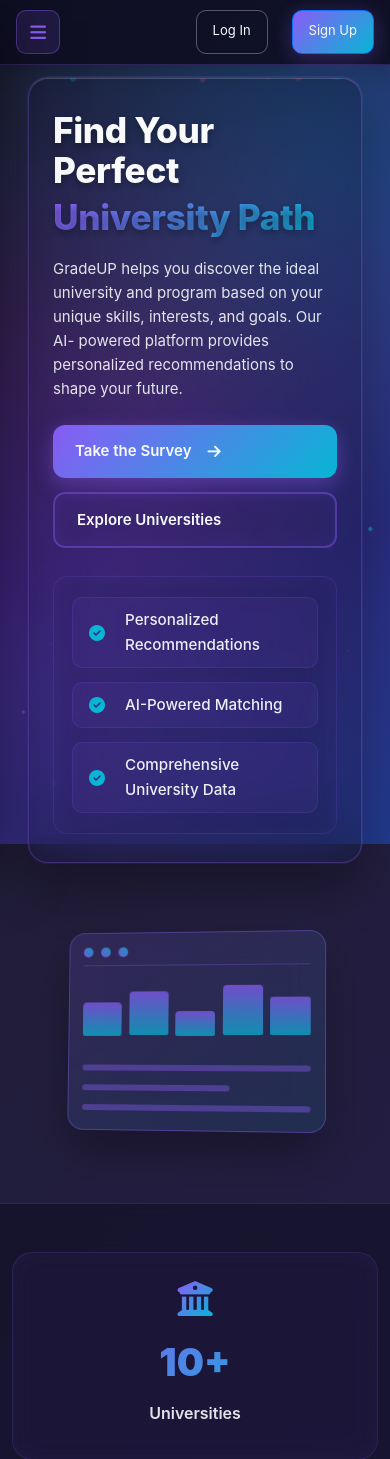
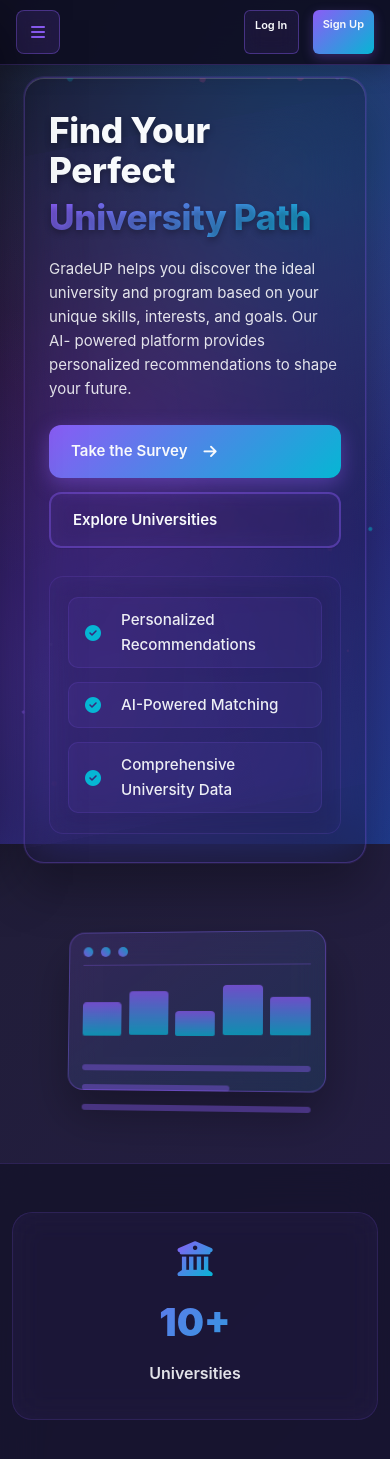
Before and after one commit to codingburgas/2425-11-g-pp-student-practices-assignment-gradeup, a Flask app: page / in a window 390 px wide. Shown: the top 1459 px of the page. Run offline with Flask 3, Linux system fonts and the light colour scheme; some libraries are stand-ins or nearby versions.

Commit message:
fix: Enhanced mobile navbar button positioning and styling

```diff
--- a/app/static/css/style.css
+++ b/app/static/css/style.css
@@ -2628,6 +2628,8 @@
 
   .top-navbar-content {
     height: 100%;
+    justify-content: space-between;
+    align-items: center;
   }
 
   .mobile-menu-toggle {
@@ -2637,9 +2639,51 @@
     border-radius: 10px;
   }
 
+  /* Enhanced nav-actions for mobile */
+  .nav-actions {
+    display: flex !important;
+    align-items: center;
+    gap: 8px !important;
+    margin-left: auto;
+  }
+
   .nav-actions .btn {
-    padding: 10px 16px;
-    font-size: 13px;
+    padding: 8px 12px !important;
+    font-size: 12px !important;
+    font-weight: 600 !important;
+    border-radius: 8px !important;
+    min-width: 60px !important;
+    text-align: center !important;
+    transition: all 0.3s ease !important;
+    border: 1px solid rgba(139, 92, 246, 0.3) !important;
+  }
+
+  .nav-actions .btn-outline-light {
+    background: rgba(139, 92, 246, 0.1) !important;
+    border: 1px solid rgba(139, 92, 246, 0.4) !important;
+    color: var(--star-white) !important;
+    backdrop-filter: blur(10px) !important;
+  }
+
+  .nav-actions .btn-outline-light:hover {
+    background: rgba(139, 92, 246, 0.2) !important;
+    border-color: rgba(139, 92, 246, 0.6) !important;
+    color: var(--star-white) !important;
+    transform: scale(1.02) !important;
+  }
+
+  .nav-actions .btn-primary {
+    background: linear-gradient(135deg, #8B5CF6 0%, #06B6D4 100%) !important;
+    border: none !important;
+    color: var(--star-white) !important;
+    box-shadow: 0 4px 12px rgba(139, 92, 246, 0.3) !important;
+  }
+
+  .nav-actions .btn-primary:hover {
+    background: linear-gradient(135deg, #9F7AEA 0%, #0891B2 100%) !important;
+    color: var(--star-white) !important;
+    transform: scale(1.02) !important;
+    box-shadow: 0 6px 16px rgba(139, 92, 246, 0.4) !important;
   }
 
   /* Main content adjustments */
@@ -2871,61 +2915,28 @@
     padding: 0 16px;
   }
 
-  .hero-section .container-fluid {
-    padding: 0 16px;
-  }
-
-  .hero-glass-box {
-    padding: 28px 24px;
-    margin: 12px 0;
-    border-radius: 20px;
-  }
-
-  .hero-title {
-    font-size: 2rem;
-    margin-bottom: 20px;
-  }
-
-  .hero-title .highlight {
-    margin-top: 6px;
-  }
-
-  .hero-description {
-    font-size: 15px;
-    margin-bottom: 24px;
-  }
-
-  .btn-hero {
-    padding: 14px 20px;
-    font-size: 15px;
-    border-radius: 12px;
-  }
-
-  .features-list {
-    margin-top: 24px;
-    padding: 20px 0;
-  }
-
-  .feature-item {
-    font-size: 14px;
-    padding: 10px 16px;
-    margin: 0 2px;
-  }
-
-  .feature-item i {
+  .top-navbar-content {
+    justify-content: space-between;
+    align-items: center;
+  }
+
+  /* Further optimize nav-actions for very small screens */
+  .nav-actions {
+    gap: 6px !important;
+  }
+
+  .nav-actions .btn {
+    padding: 6px 10px !important;
+    font-size: 11px !important;
+    min-width: 55px !important;
+    border-radius: 6px !important;
+  }
+
+  .mobile-menu-toggle {
+    width: 40px;
+    height: 40px;
     font-size: 16px;
-    width: 22px;
-  }
-
-  .mockup-screen {
-    max-width: 260px;
-    height: 160px;
-    padding: 14px;
-  }
-
-  .sidebar {
-    width: 100vw;
-    max-width: 320px;
+    border-radius: 8px;
   }
 }
 
@@ -3233,3 +3244,61 @@
 .flash-messages .alert {
   display: none !important;
 }
+
+/* Hero section styling for very small screens */
+.hero-section .container-fluid {
+  padding: 0 16px;
+}
+
+.hero-glass-box {
+  padding: 28px 24px;
+  margin: 12px 0;
+  border-radius: 20px;
+}
+
+.hero-title {
+  font-size: 2rem;
+  margin-bottom: 20px;
+}
+
+.hero-title .highlight {
+  margin-top: 6px;
+}
+
+.hero-description {
+  font-size: 15px;
+  margin-bottom: 24px;
+}
+
+.btn-hero {
+  padding: 14px 20px;
+  font-size: 15px;
+  border-radius: 12px;
+}
+
+.features-list {
+  margin-top: 24px;
+  padding: 20px 0;
+}
+
+.feature-item {
+  font-size: 14px;
+  padding: 10px 16px;
+  margin: 0 2px;
+}
+
+.feature-item i {
+  font-size: 16px;
+  width: 22px;
+}
+
+.mockup-screen {
+  max-width: 260px;
+  height: 160px;
+  padding: 14px;
+}
+
+.sidebar {
+  width: 100vw;
+  max-width: 320px;
+}
```
